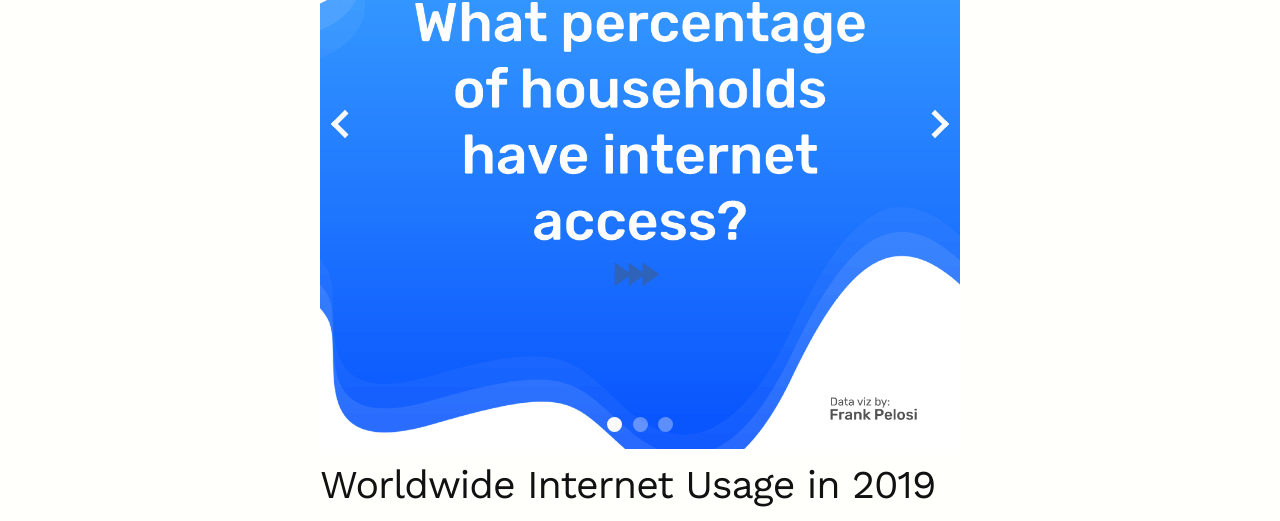
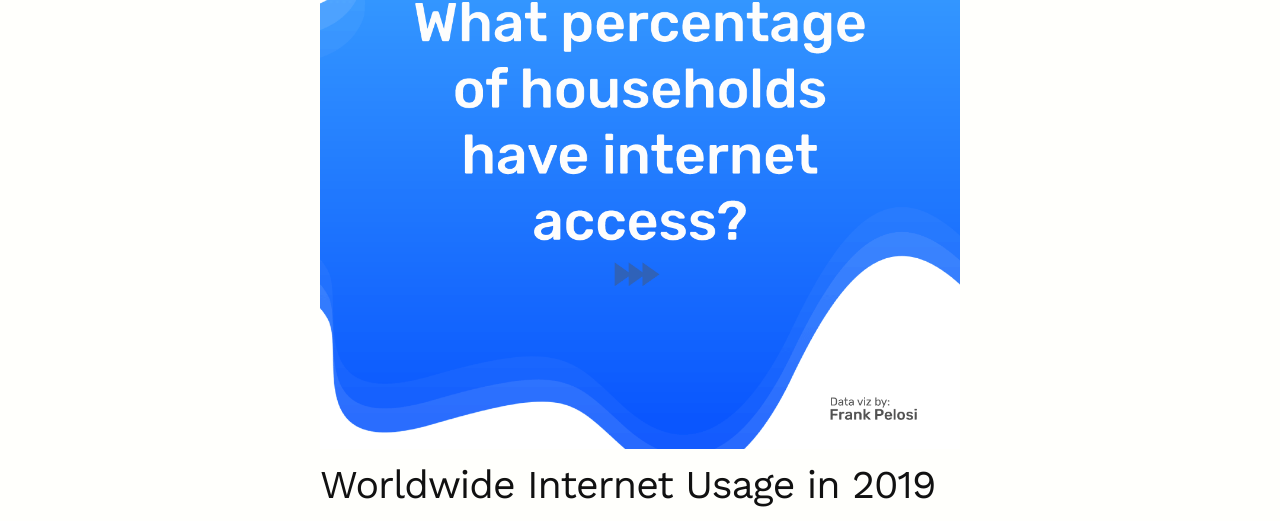
Before and after one commit to fpelosi/portfolio, a Jekyll site: the page built from _posts/2020-06-09-worldwide-internet-usage.md, in a window 1280 px wide. Shown: the part 299-820 px from the top of the page. Built offline with Jekyll 4.4.1, drawn with Linux system fonts in a browser that asks for light colours.

Commit message:
Removing the arrows from multi-image posts

```diff
--- a/_includes/carousel.html
+++ b/_includes/carousel.html
@@ -3,8 +3,6 @@
 {% assign number = include.number | minus: 1 %}
 <div class="carousel__holder">
     <div id="carousel{{ number }}" class="carousel">
-        {% assign images = page.carousels[number].images %}
-        {% assign image_count = images | size %}
         {% for item in page.carousels[number].images %}
           <input class="carousel__activator" type="radio" name="carousel{{ number }}" id="{{ number }}{{ letters[forloop.index0] }}" {% if forloop.first %}checked="checked"{% endif %} />
         {% endfor %}
@@ -21,12 +19,6 @@
             {% assign previndex = forloop.index0 | minus: 1 %}
           {% endif %}
           {% assign prevletter = letters[previndex] %}
-          {% if image_count > 1 %}
-            <div class="carousel__controls">
-                <label class="carousel__control carousel__control--backward" for="{{ number }}{{ prevletter }}"></label>
-                <label class="carousel__control carousel__control--forward" for="{{ number }}{{ nextletter }}"></label>
-            </div>
-          {% endif %}
         {% endfor %}
         <div class="carousel__track">
           <ul>
```
